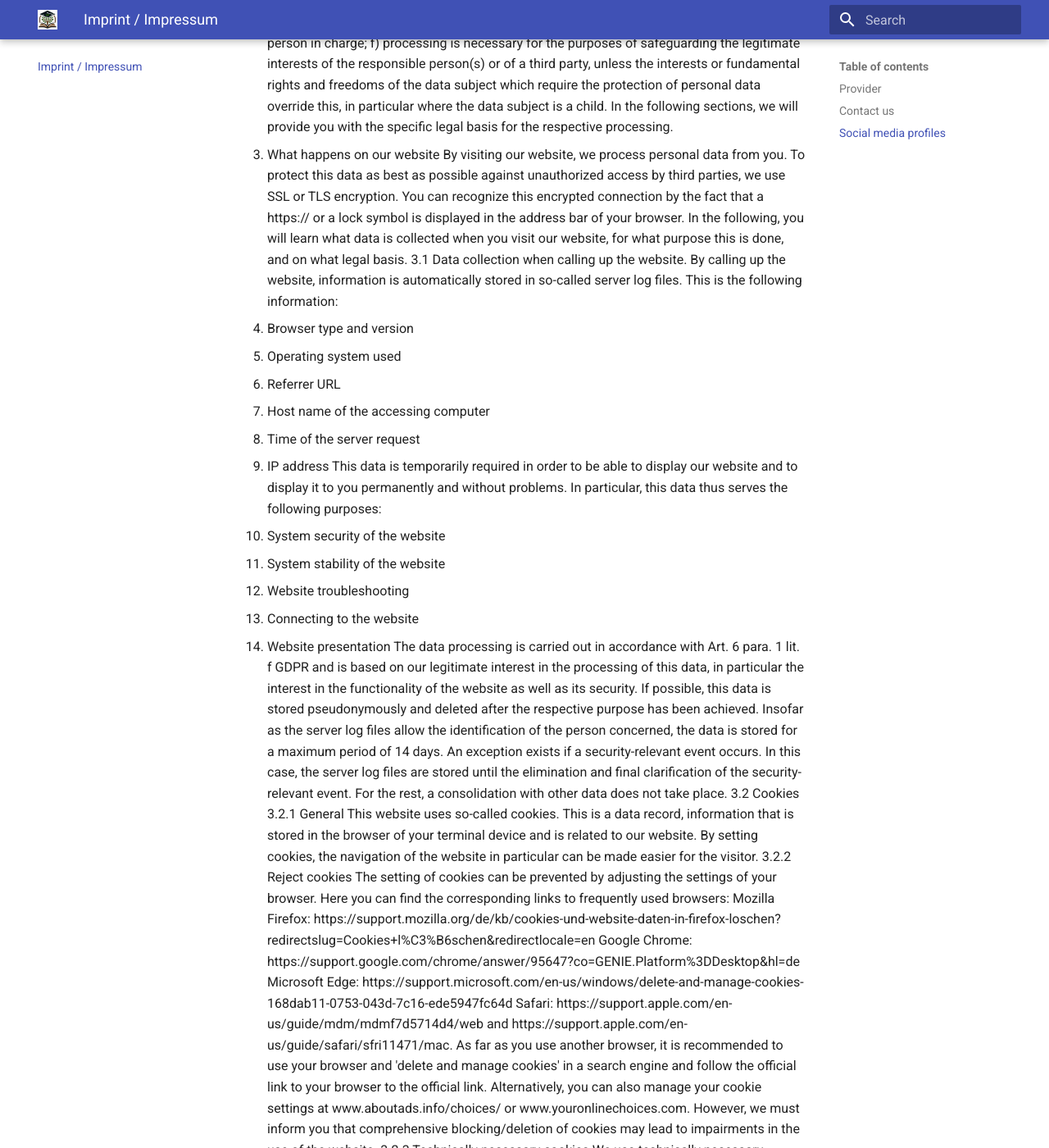
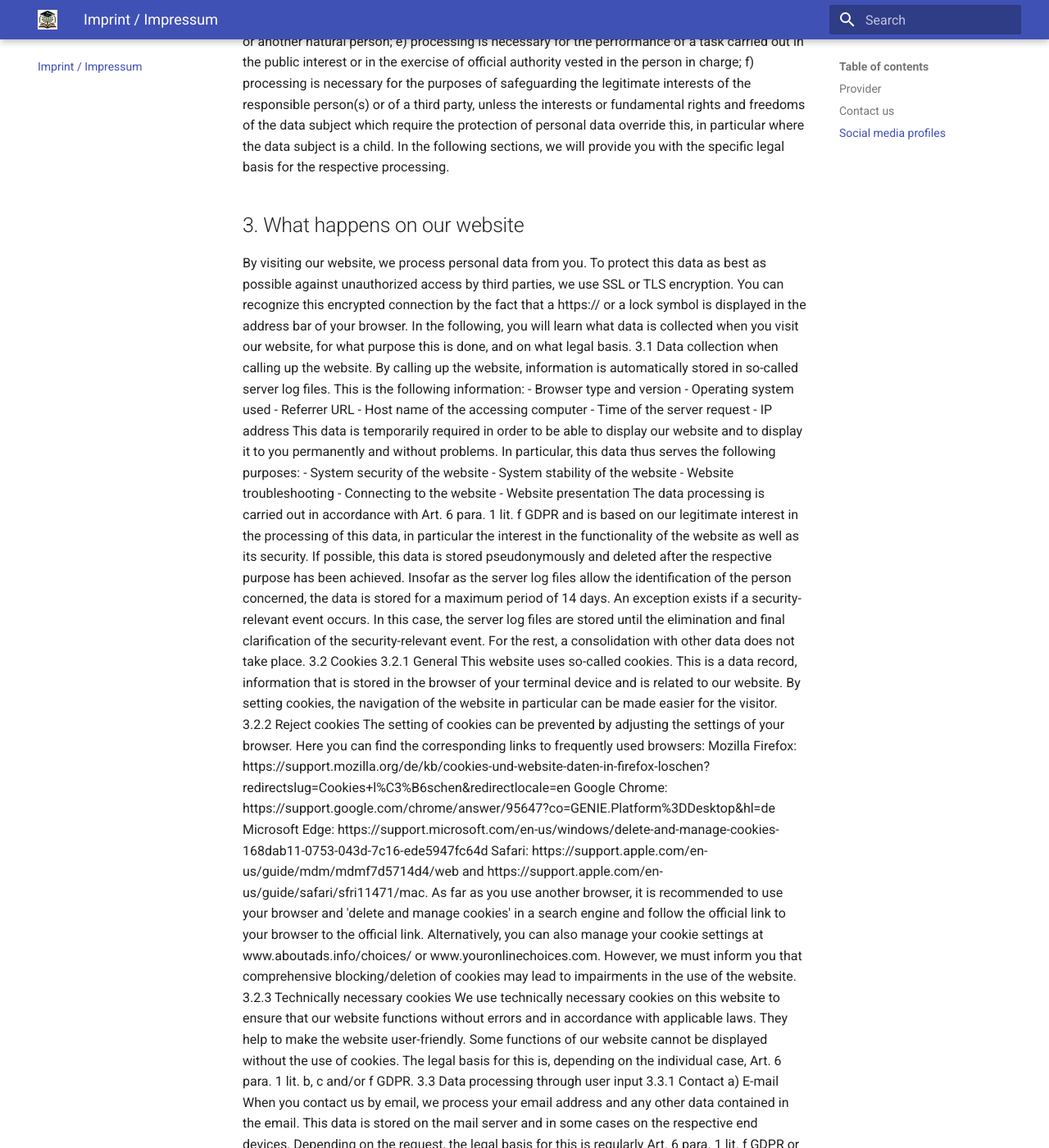
Before and after one commit to ieat-kit/ieat-kit.github.io, an MkDocs documentation site: the page built from docs/imprint.md, in a window 1280 px wide and 1400 px high, scrolled down 2342 px. Shown: the whole window at 82% size. Built offline with MkDocs 1.6.1 and Material for MkDocs 9.7.7, drawn with Linux system fonts in a browser that asks for light colours; some of the changed text lies outside the part shown.

Commit message:
Privacy policy more space

```diff
--- a/docs/imprint.md
+++ b/docs/imprint.md
@@ -15,14 +15,19 @@
 This legal notice also applies to the following social media profiles:
 Instagram: [ieat.kit](https://www.instagram.com/ieat.kit)
 
+
+
+
 # Privacy Policy / Datenschutzerklärung
 
-1. Introduction
+## 1. Introduction
+
 This website is operated by: IEAT.
 It is very important to us to handle the data of our website visitors with confidence and to protect them in the best possible way. For this reason, we make every effort to comply with the requirements of the GDPR.
 Below we explain how we process your data on our website. To do this, we use language that is as clear and transparent as possible so that you really understand what happens to your data.
 
-2. General information
+## 2. General information
+
 2.1 Processing of personal data and other terms
 Data protection applies to the processing of personal data. Personal data means all data with which you can be personally identified. This is, for example, the IP address of the device (PC, laptop, smartphone, etc.) you are currently using. Such data is processed when 'something happens to it'. Here, for example, the IP is transmitted from the browser to our provider and automatically stored there. This is then a processing (according to Art. 4 No. 2 GDPR) of personal data (according to Art. 4 No. 1 GDPR).
 These and other legal definitions can be found in Art. 4 GDPR.
@@ -63,7 +68,8 @@
 f) 	processing is necessary for the purposes of safeguarding the legitimate interests of the responsible person(s) or of a third party, unless the interests or fundamental rights and freedoms of the data subject which require the protection of personal data override this, in particular where the data subject is a child.
 In the following sections, we will provide you with the specific legal basis for the respective processing.
 
-3. What happens on our website
+## 3. What happens on our website
+
 By visiting our website, we process personal data from you.
 To protect this data as best as possible against unauthorized access by third parties, we use SSL or TLS encryption. You can recognize this encrypted connection by the fact that a https:// or a lock symbol is displayed in the address bar of your browser.
 In the following, you will learn what data is collected when you visit our website, for what purpose this is done, and on what legal basis.
@@ -136,7 +142,8 @@
 When you access an Instagram page, the IP address assigned to your device is transmitted to Meta. According to Meta, this IP address is anonymized (for "German" IP addresses). Meta also stores information about the end devices of its users (e.g., as part of the "login notification" function); Meta may thus be able to assign IP addresses to individual users. If you are currently logged in to Instagram as a user, a cookie with your Instagram ID is stored on your device. This enables Meta to track that you have visited this page and how you have used it. Meta buttons integrated into websites enable Meta to record your visits to these websites and assign them to your Instagram profile. This data can be used to tailor content or advertising to you.
 Further information: https://privacycenter.instagram.com/policy/?entry_point=ig_help_center_data_policy_redirect.
 
-4. This is also important
+## 4. This is also important
+
 Finally, we would like to inform you in detail about your rights and how you will be informed about changes in data protection requirements.
 4.1 Your Rights in detail
 4.1.1 Right to information according to Art. 15 GDPR
@@ -160,5 +167,6 @@
 4.1.9 Right of appeal according to Art. 77
 You also have the right to lodge a complaint with a data protection supervisory authority if you consider that the processing of personal data relating to you infringes this Regulation.
 
-5. What if tomorrow the GDPR is abolished or other changes take place?
+## 5. What if tomorrow the GDPR is abolished or other changes take place?
+
 The current status of this Privacy Policy is June 8, 2025. From time to time it is necessary to adapt the content of the Privacy Policy in order to react to actual and legal changes. We therefore reserve the right to amend this Privacy Policy at any time. We will publish the amended version in the same place and recommend that you read the Privacy Policy regularly.
```
